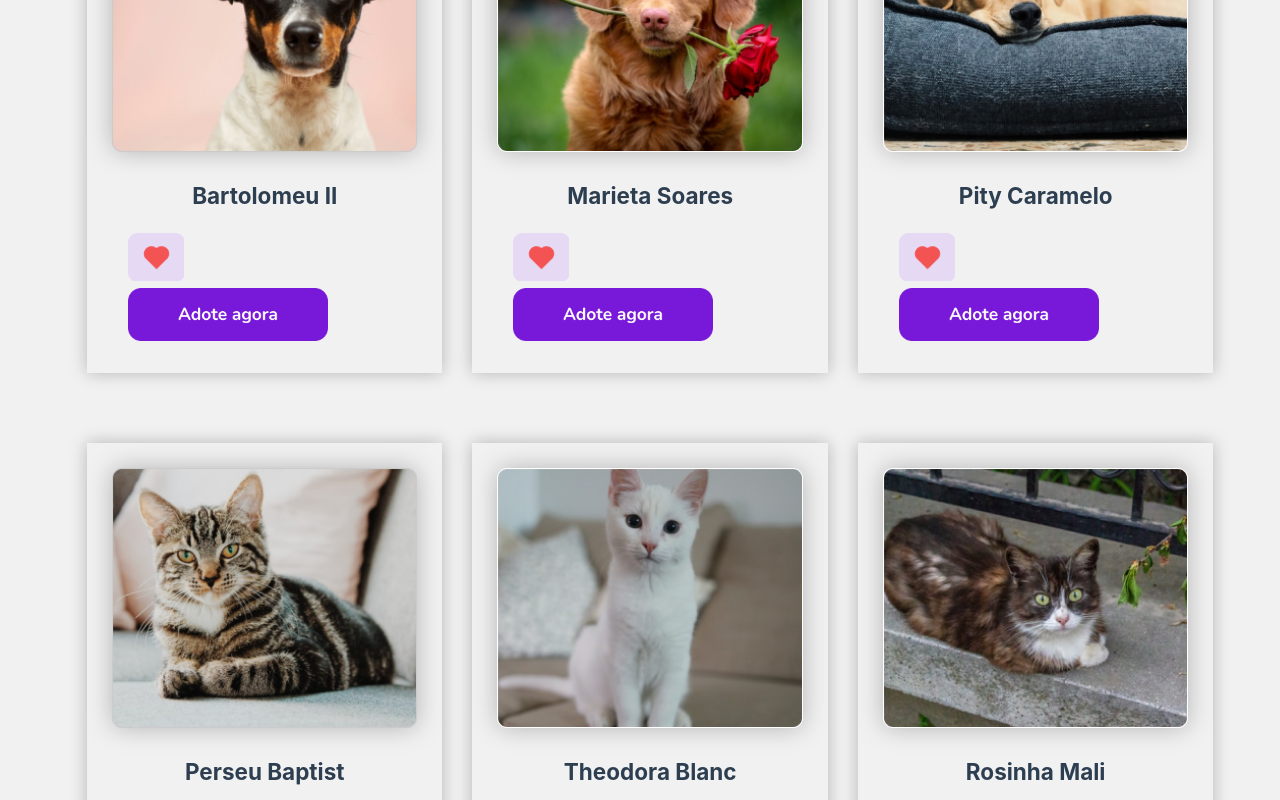
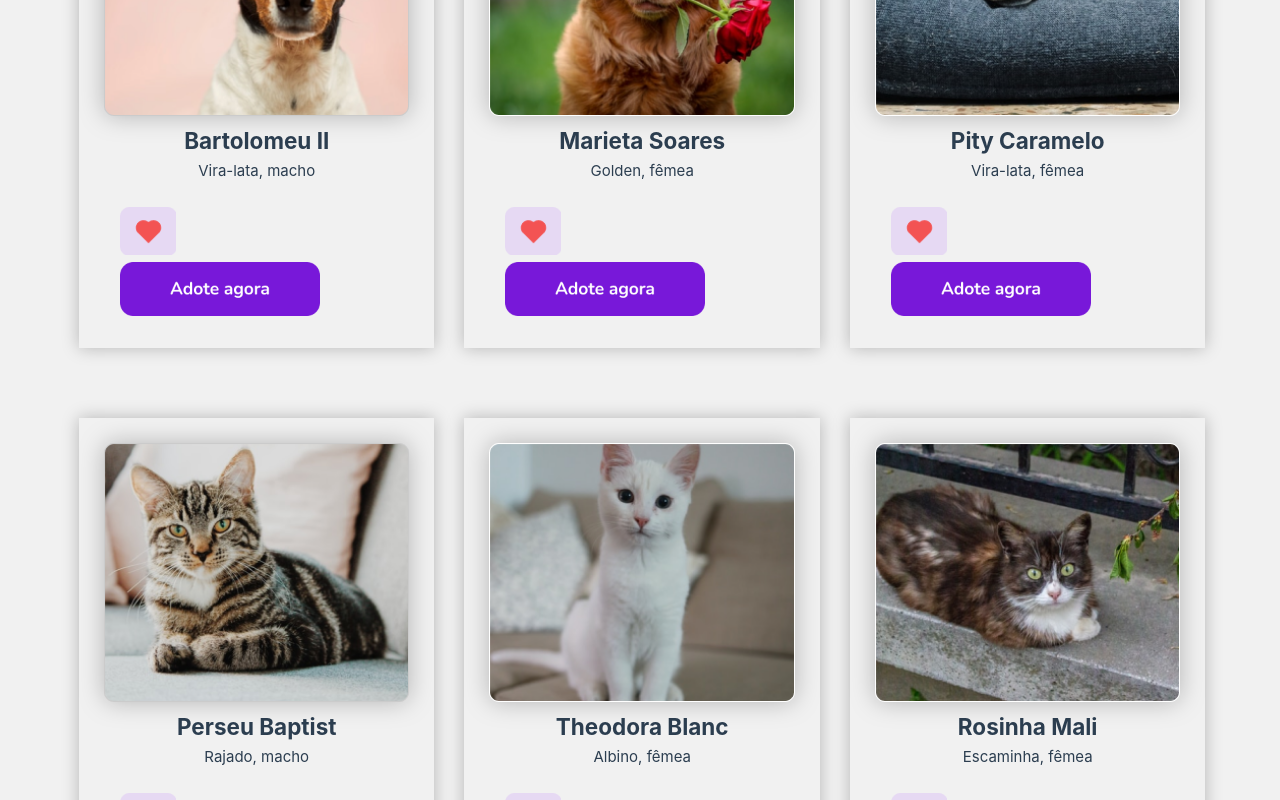
Before and after one commit to eusebiomae/QuatroPatas, a Vue app: page /adopt in a window 1280 px wide. Shown: the part 1320-2120 px from the top of the page. Built offline with nearby package versions, Linux system fonts and the light colour scheme.

Commit message:
colocando os nomes dos bixinhos

```diff
--- a/src/assets/base.css
+++ b/src/assets/base.css
@@ -48,8 +48,8 @@
 *::before,
 *::after {
     box-sizing: border-box;
-    /* margin: 0;
-    position: relative;
+    margin: 0;
+    /* position: relative;
     font-weight: normal; */
 }
 
--- a/src/components/DogCards.vue
+++ b/src/components/DogCards.vue
@@ -7,6 +7,7 @@
       <div class="dogCard-detail">
         <h2>{{ dogCard.title }}</h2>
         <p>{{ dogCard.desc }}</p>
+        <br />
       </div>
 
       <div id="button-home">
@@ -75,7 +76,6 @@ export default defineComponent({
   display: inline-block;
   width: 100%;
   margin-bottom: 5vh;
-  /* margin-inline: 5vh; */
 }
 .dogCard-inner {
   position: relative;
@@ -122,8 +122,6 @@ export default defineComponent({
 /* <!----------------------- Media Query --------------------> */
 @media (min-width: 700px) {
   .dogCard {
-    /* flex: 1 0 33.33%; */
-    /* width: 33.33%; */
     flex-basis: 33.33%;
 
     padding: 15px;
@@ -153,13 +151,11 @@ export default defineComponent({
   #button-home {
     display: inline-block;
     margin-inline: 2vh;
-    /* margin: 3vh; */
     margin-bottom: 0;
   }
   #button-modal {
     display: inline-block;
     margin-inline: 2vh;
-    /* margin: 3vh; */
     margin-bottom: 0;
   }
 }
--- a/src/views/AdoptView.vue
+++ b/src/views/AdoptView.vue
@@ -61,31 +61,37 @@ export default defineComponent({
         {
           title: "Bartolomeu II",
           color: "blue",
+          desc: "Vira-lata, macho",
           src: "./src/assets/Adopt/BartolomeuII.png",
         },
         {
           title: "Marieta Soares",
           color: "blue",
+          desc: "Golden, fêmea",
           src: "./src/assets/Adopt/MarietaSoares.png",
         },
         {
           title: "Pity Caramelo",
           color: "blue",
+          desc: "Vira-lata, fêmea",
           src: "./src/assets/Adopt/PityCaramelo.png",
         },
         {
           title: "Perseu Baptist",
           color: "blue",
+          desc: "Rajado, macho",
           src: "./src/assets/Adopt/PerseuBaptist.png",
         },
         {
           title: "Theodora Blanc",
           color: "blue",
+          desc: "Albino, fêmea",
           src: "./src/assets/Adopt/TheodoraBlanc.png",
         },
         {
           title: "Rosinha Mali",
           color: "blue",
+          desc: "Escaminha, fêmea",
           src: "./src/assets/Adopt/RosinhaMali.png",
         },
       ],
@@ -156,12 +162,6 @@ li {
 /* <!----------------------- Media Query -------------------> */
 
 @media (min-width: 700px) {
-  /* * {
-    margin: 0;
-    padding: 0;
-    box-sizing: border-box;
-  } */
-
   #adopt {
     width: 100%;
     height: 100%;
```
